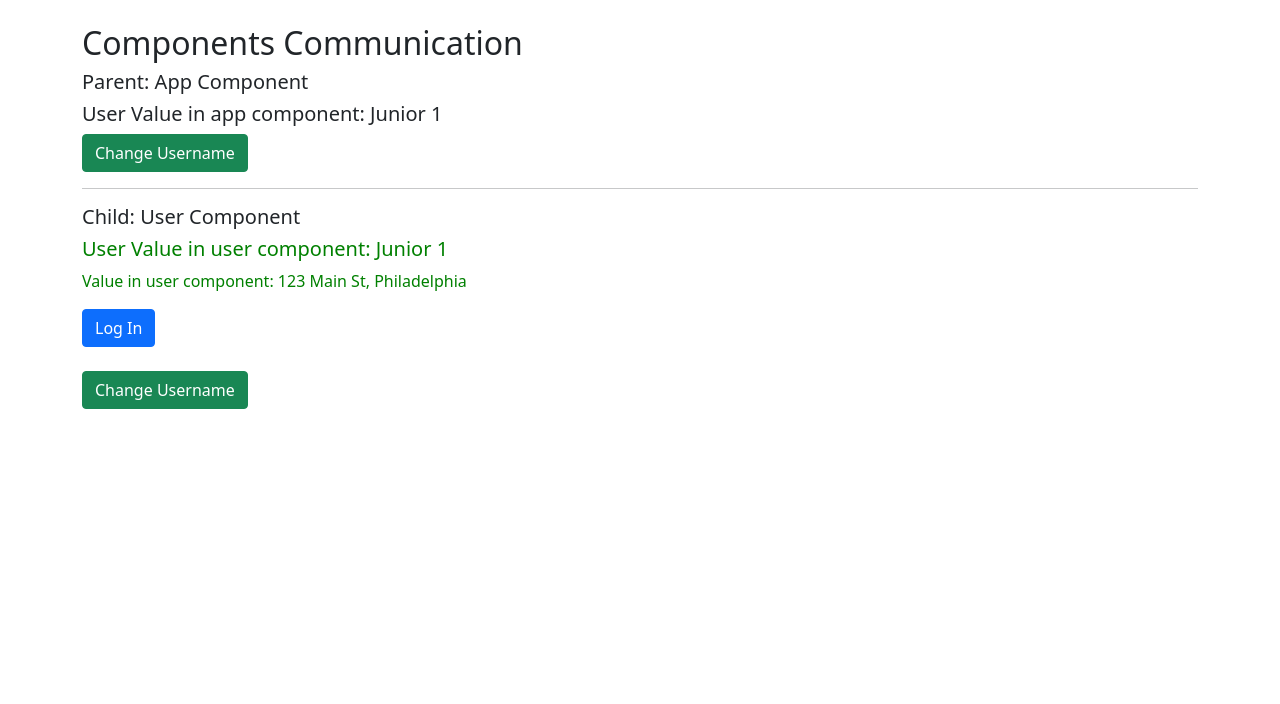
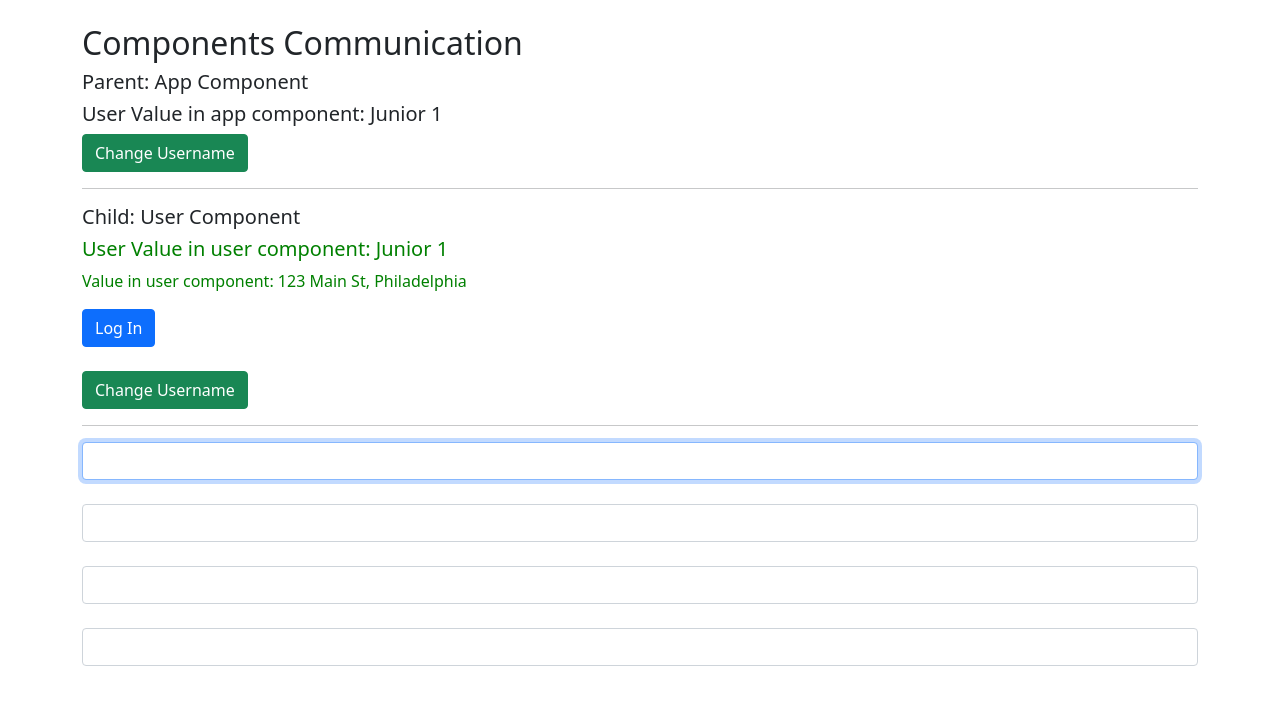
Before and after one commit to juniorro/ngcrashcourse, an Angular app: page / in a window 1280 px wide. Shown: the top 704 px of the page. Built offline with nearby package versions, Linux system fonts and the light colour scheme.

Commit message:
add more details for viewchild and viewchildren

```diff
--- a/src/app/app.component.html
+++ b/src/app/app.component.html
@@ -25,6 +25,17 @@
       (nameChageEvent)="changeUsername($event)">
       </app-user>
 
+      <hr>
+
+      <input type="text" #inputElement  class="form-control"> <br>
+
+      <input type="text" #inputElement2  class="form-control"> <br>
+
+      <input type="text" #inputElement  class="form-control"> <br>
+
+      <input type="text" ngModel  class="form-control ngmodel"> <br>
+      <!-- <input type="text" [(ngModel)]="userId"  class="form-control ngmodel"> <br> -->
+
     </div>
   </div>
 </div>
--- a/src/app/app.component.ts
+++ b/src/app/app.component.ts
@@ -1,13 +1,20 @@
-import { AfterViewInit, Component, OnChanges, OnDestroy, OnInit } from '@angular/core';
+import { AfterViewInit, Component, ElementRef, QueryList, ViewChild, ViewChildren } from '@angular/core';
+import { NgModel } from '@angular/forms';
+import { UserComponent } from './user/user.component';
 
 @Component({
   selector: 'app-root',
   templateUrl: './app.component.html',
   styleUrls: ['./app.component.css']
 })
-export class AppComponent implements OnInit, AfterViewInit, OnDestroy {
+export class AppComponent implements AfterViewInit {
   title = 'Welcome to Angular';
   userId = 'Junior ' + 1;
+  @ViewChild('inputElement') inputElmentRef: ElementRef<HTMLInputElement>;
+  @ViewChild(UserComponent) userComRef: UserComponent;
+  @ViewChildren('inputElement') elements: QueryList<ElementRef<HTMLInputElement>>;
+  // @ViewChildren('inputElement, inputElement2') elements: QueryList<ElementRef<HTMLInputElement>>;
+  @ViewChild(NgModel) ngElementRef: NgModel;
   // https://angular.io/guide/lifecycle-hooks
   /*
   ngOnInit()
@@ -21,26 +28,23 @@ export class AppComponent implements OnInit, AfterViewInit, OnDestroy {
 
   */
 
-
-  constructor() {
-    console.log('constructor was called...');
-  }
-
-  ngOnInit(): void {
-    console.log('ngOnInit was called...');
-  }
-
   ngAfterViewInit(): void {
     console.log('ngAfterViewInit was called...');
-  }
-
-
-  ngOnDestroy(): void {
-    console.log('ngOnDestroy was called...');
+    console.log(this.inputElmentRef);
+    this.inputElmentRef.nativeElement.focus();
+    // this.inputElmentRef.nativeElement.disabled = true;
+    console.log(this.inputElmentRef.nativeElement.size);
+    // this.inputElmentRef.nativeElement.type = 'file';
+    console.log(this.userComRef);
+    console.log(this.elements)
+    console.log(this.ngElementRef);
+    this.ngElementRef.control.valueChanges
+      .subscribe(value => console.log(value));
   }
 
   login(event: string): void {
     console.log(event, 'from app component');
+    this.inputElmentRef.nativeElement.click();
   }
 
   onChangeUsername(): void {
```
